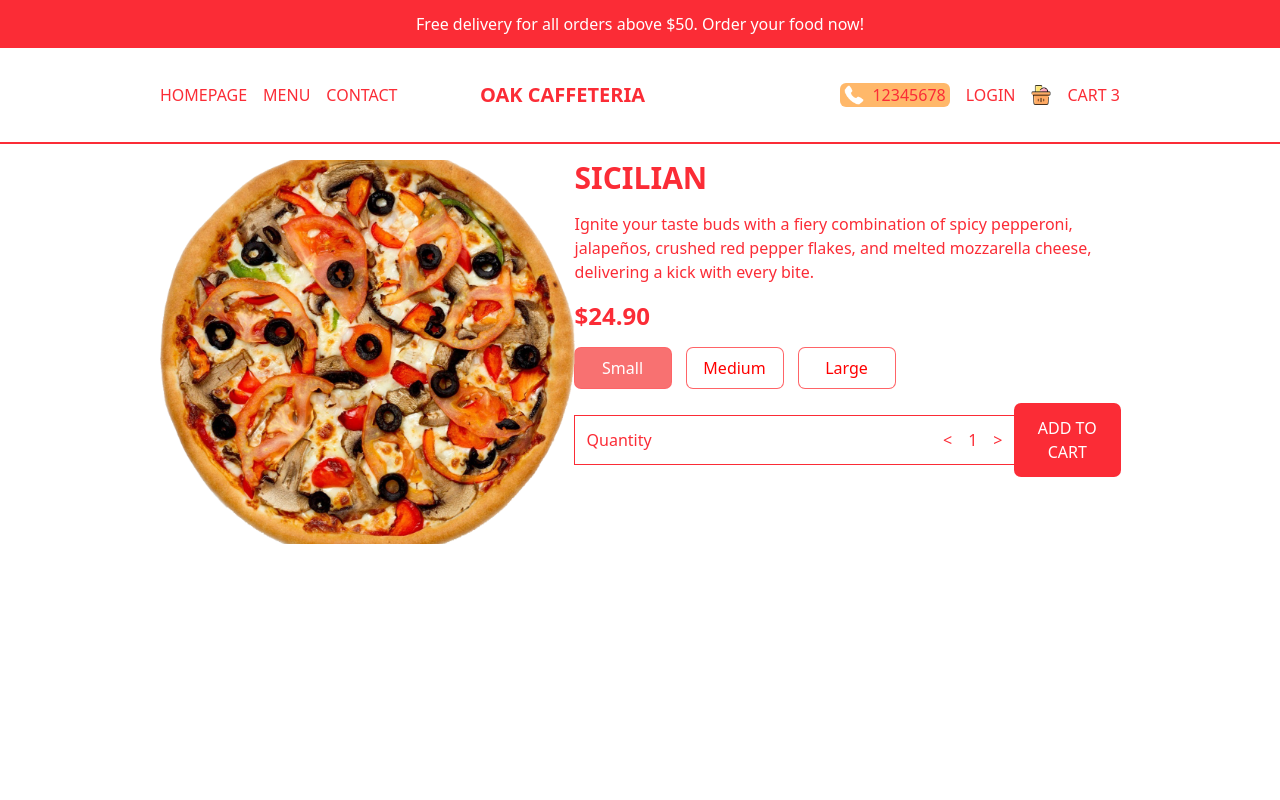
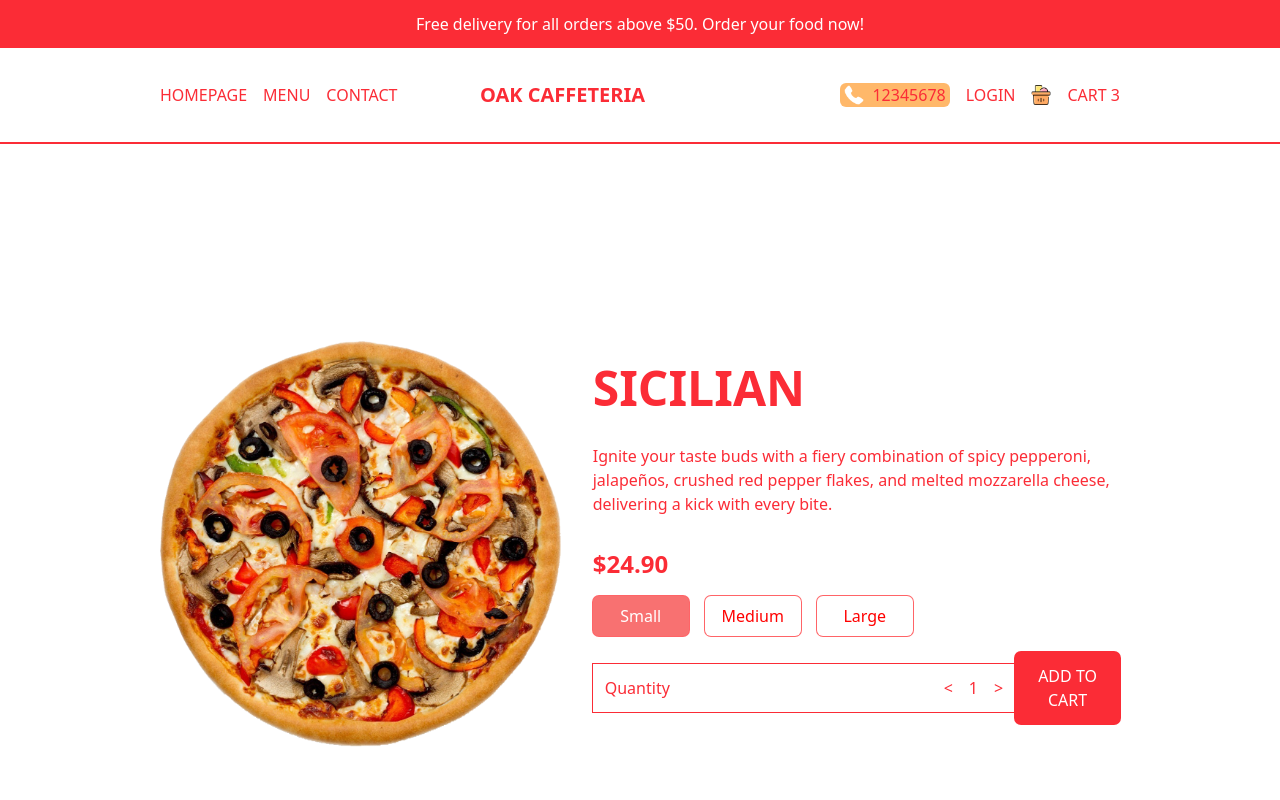
Before and after one commit to sibelephant/resturant-ui, a Next.js app: page /product/1 in a window 1280 px wide. Shown: the top 800 px of the page. Built offline with nearby package versions, Linux system fonts and the light colour scheme.

Commit message:
Enhance layout and styling of SingleProductPage for better responsiveness

```diff
--- a/src/app/product/[id]/page.tsx
+++ b/src/app/product/[id]/page.tsx
@@ -4,16 +4,23 @@
 
 const SingleProductPage = () => {
   return (
-    <div className="p-4 lg:px-20 xl:px-40 h-screen flex flex-col justify-around text-red-500 md:flex-row">
+    <div className="p-4 lg:px-20 xl:px-40 h-screen flex flex-col justify-around text-red-500 md:flex-row md:gap-8 md:items-center">
       {/* image CONTAINER  */}
       {singleProduct.img && (
-        <div className="relative w-full h-1/2">
-          <Image src={singleProduct.img} alt="" className="object-cover" fill />
+        <div className="relative w-full h-1/2 md:h-[70%] ">
+          <Image
+            src={singleProduct.img}
+            alt=""
+            className="object-contain"
+            fill
+          />
         </div>
       )}
       {/* text container  */}
-      <div className="h-1/2 flex flex-col gap-4">
-        <h1 className="text-3xl font-bold uppercase">{singleProduct.title}</h1>
+      <div className="h-1/2 flex flex-col gap-4 md:h-[70%] md:justify-center md:gap-6 xl:gap-8 ">
+        <h1 className="text-3xl font-bold uppercase xl:text-5xl">
+          {singleProduct.title}
+        </h1>
         <p>{singleProduct.desc}</p>
         <Price
           price={singleProduct.price}
```
